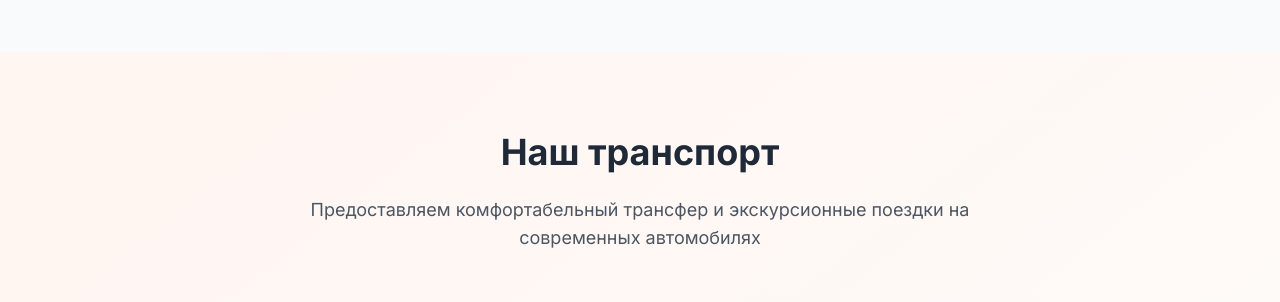
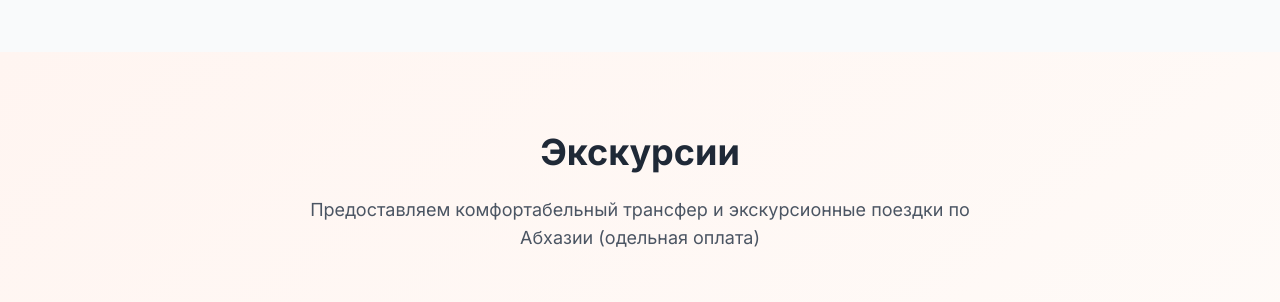
Before and after one commit to hotel-vartan/site, a React (Vite) app: page / in a window 1280 px wide. Shown: the part 1660-1962 px from the top of the page. Built offline with nearby package versions, Linux system fonts and the light colour scheme.

Commit message:
Update Transport.tsx

```diff
--- a/src/components/Transport.tsx
+++ b/src/components/Transport.tsx
@@ -36,9 +36,9 @@ const Transport = () => {
           viewport={{ once: true }}
           className="text-center mb-16"
         >
-          <h2 className="text-4xl font-bold text-gray-800 dark:text-white mb-6">Наш транспорт</h2>
+          <h2 className="text-4xl font-bold text-gray-800 dark:text-white mb-6">Экскурсии</h2>
           <p className="text-lg text-gray-600 dark:text-gray-300 max-w-2xl mx-auto">
-            Предоставляем комфортабельный трансфер и экскурсионные поездки на современных автомобилях
+            Предоставляем комфортабельный трансфер и экскурсионные поездки по Абхазии (одельная оплата)
           </p>
         </motion.div>
 
```
